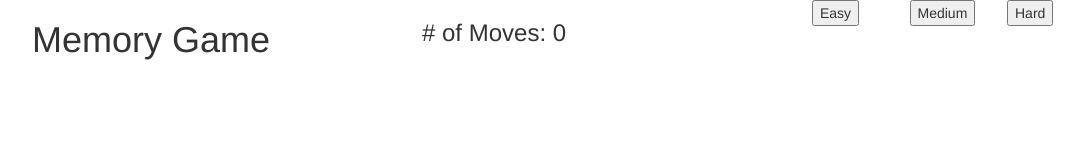
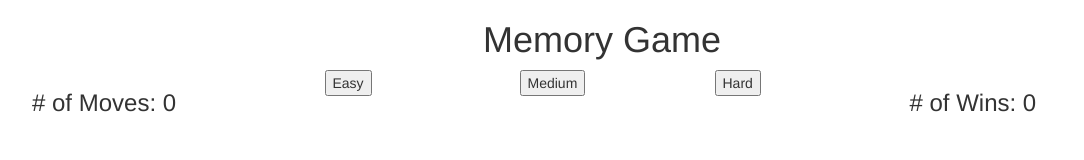
Before and after one commit to daniel-owen/memory-game, a plain HTML site: page index.html in a window 1280 px wide. Shown: the whole page, without its empty margins (38-1122 px from the left). Drawn offline with nearby package versions, Linux system fonts and the light colour scheme.

Commit message:
2nd commit

```diff
--- a/index.html
+++ b/index.html
@@ -24,23 +24,27 @@
 <div class="container">
 
 	<div class="row">
-		<div class="col-sm-4">
-			<h1>Memory Game</h1>
-		</div>
+		<h1>Memory Game</h1>
+	</div>
 
-		<div class="col-sm-4">
+	<div class="row">
+		<div class="col-sm-3">
 			<h3># of Moves:<span class="move-count"> 0</span></h3>
 		</div>
-		<div class="col-sm-1">
+		<div class="col-sm-2">
 			<button class="easy" value="6">Easy</button>
 		</div>
-		<div class="col-sm-1">
+		<div class="col-sm-2">
 			<button class="medium" value="10">Medium</button>
 		</div>
-		<div class="col-sm-1">
+		<div class="col-sm-2">
 			<button class="hard" value="16">Hard</button>
 		</div>
+		<div class="col-sm-3">
+			<h3># of Wins:<span class="move-count"> 0</span></h3>
+		</div>
 	</div>
+
 
 	<div class="row">
 		<div class="col-sm-12 mg-contents">
--- a/scripts.js
+++ b/scripts.js
@@ -28,7 +28,6 @@ $(document).ready(function(){
 	$('.easy, .medium, .hard').click(function(){
 		var gridSize = Number($(this).val());
 		$('.easy, .medium, .hard').prop('disabled', true);
-		console.log(gridSize);
 
 		for(var i = 0; i < (gridSize / 2); i++){ // generate cards to be placed on the board
 			boardCards.push(cards[i], cards[i]);
--- a/styles.css
+++ b/styles.css
@@ -1,5 +1,9 @@
 img{
 	max-width: 100%;
+}
+
+h1{
+	text-align: center;
 }
 
 .mg-tile{
```
